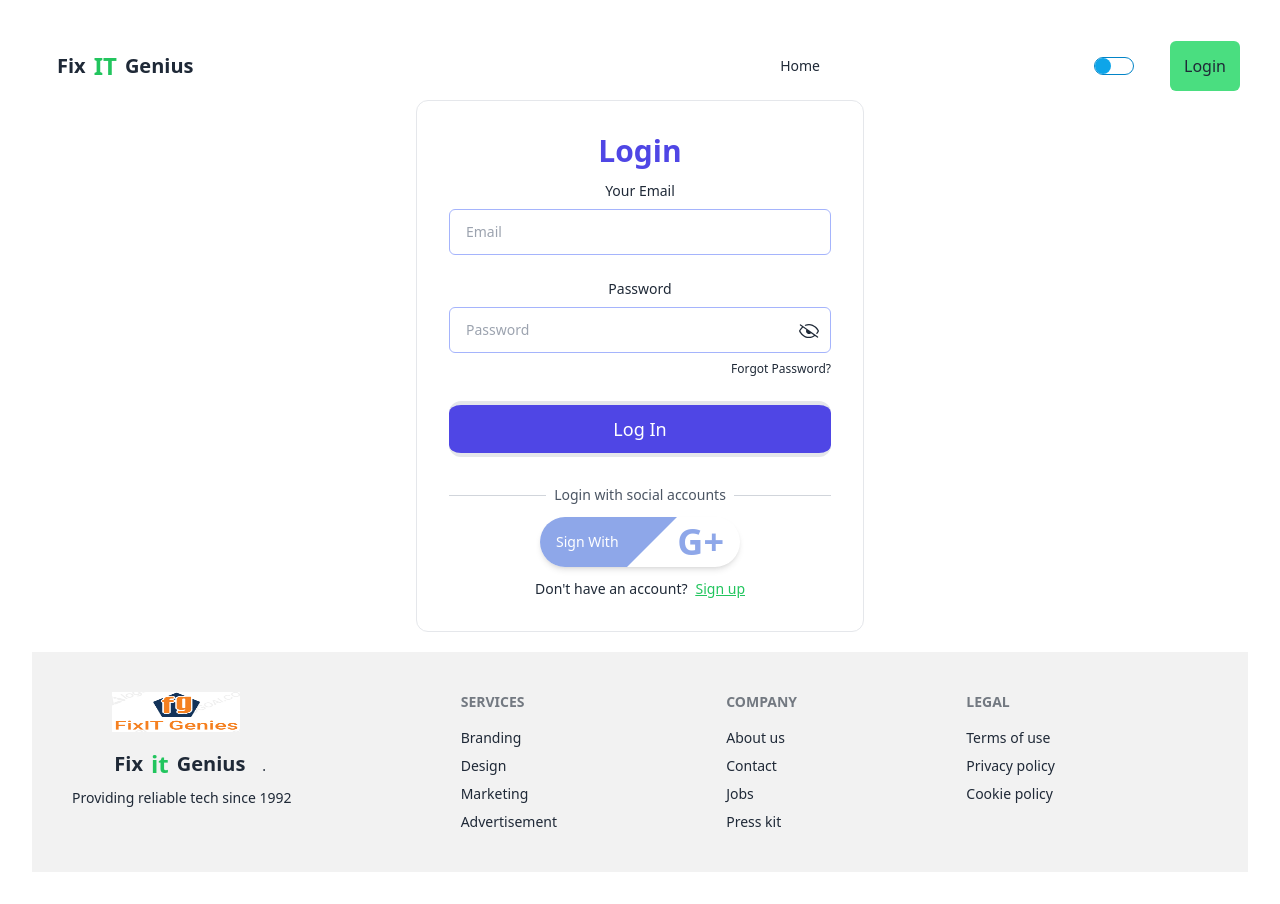
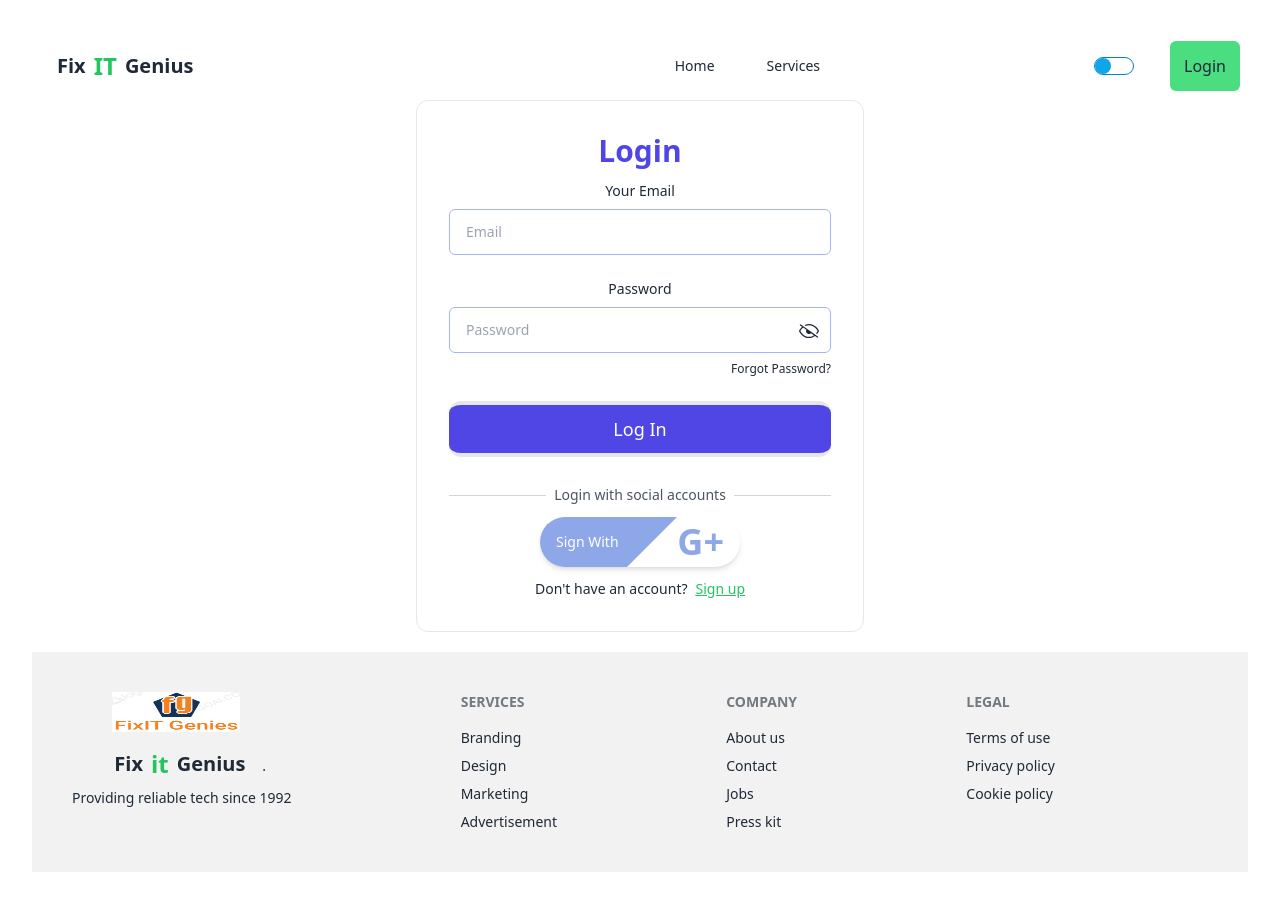
Before and after one commit to mizanurrahman70/Fix-It-Genius-Client-side, a React (Vite) app: page /login in a window 1280 px wide. Built offline with nearby package versions, Linux system fonts and the light colour scheme; no server answers.

Commit message:
error path and some bug fixed

```diff
--- a/src/Components/Error.jsx
+++ b/src/Components/Error.jsx
@@ -1,4 +1,5 @@
 import React from 'react';
+import { Link } from 'react-router-dom';
 
 const Error = () => {
     return (
@@ -10,8 +11,8 @@ const Error = () => {
                 <polygon fill="currentColor" points="210.63 228.042 186.588 206.671 207.958 182.63 184.042 161.37 162.671 185.412 138.63 164.042 117.37 187.958 141.412 209.329 120.042 233.37 143.958 254.63 165.329 230.588 189.37 251.958 210.63 228.042"></polygon>
                 <polygon fill="currentColor" points="383.958 182.63 360.042 161.37 338.671 185.412 314.63 164.042 293.37 187.958 317.412 209.329 296.042 233.37 319.958 254.63 341.329 230.588 365.37 251.958 386.63 228.042 362.588 206.671 383.958 182.63"></polygon>
             </svg>
-            <p className="text-3xl">Looks like our services are currently offline</p>
-            <a rel="noopener noreferrer" href="#" className="px-8 py-3 font-semibold rounded dark:bg-violet-600 dark:text-gray-50">Back to homepage</a>
+            <p className="text-3xl">Your Route is invalid $ no route  match</p>
+            <a rel="noopener noreferrer" href="#" className="px-8 py-3 font-semibold bg-green-600 rounded dark:bg-violet-600 dark:text-gray-50"><Link to='/'>Back to homepage</Link></a>
         </div>
     </section>
     );
--- a/src/Home/Navber/Navber.jsx
+++ b/src/Home/Navber/Navber.jsx
@@ -32,9 +32,9 @@ const Navber = () => {
       <li>
         <NavLink to="">Home</NavLink>
       </li>
-      {/* <li>
-        <NavLink to="">Services </NavLink>
-      </li> */}
+      <li>
+        <NavLink to="/all_services">Services </NavLink>
+      </li>
       {user && <li>
         <details>
           <summary>Dashboard</summary>
--- a/src/Home/Services Data/AllServices.jsx
+++ b/src/Home/Services Data/AllServices.jsx
@@ -46,7 +46,7 @@ const AllServices = () => {
     return (
        <>
        <div>
-       <div className="min-h-[400px] sm:px-2 px-3 mx-3 max-h-[600px] py-20 rounded-2xl bg-[#2A3342]">
+       <div className="min-h-[400px] sm:px-2 px-3 mx-3 max-h-[600px] py-20 rounded-2xl bg-[#6e7b72]">
    <div className="flex justify-center flex-col">
    {/* Beautiful announcement line */}
      <div className="bg-[#1F2937] mx-auto max-w-[250px] pr-3 pl-1 py-[6px]  rounded-full gap-2 flex  items-center text-white">
--- a/src/Pages/Mannage service/Manage.jsx
+++ b/src/Pages/Mannage service/Manage.jsx
@@ -42,7 +42,11 @@ const Manage = () => {
     useEffect(()=>{
       const data= async()=>{
         const res=await axios.get(`https://fix-it-genius-server-side.vercel.app/booking?email=${email}`)
-        setManageData(res.data)
+
+
+          setManageData(res.data)
+
+
       }
       data()
     },[email])
--- a/src/Routs/Routs.jsx
+++ b/src/Routs/Routs.jsx
@@ -12,6 +12,7 @@ import ServiceUpdate from "../Pages/Service Add/Service Update/ServiceUpdate";
 import BookedService from "../Pages/Booked Service/BookedService";
 import ServiceToDo from "../Pages/Service To Do/ServiceToDo";
 import PrivetRout from "../Authintication/PrivetRoute";
+import Error from "../Components/Error";
   const router = createBrowserRouter([
     {
       path: "/",
```
